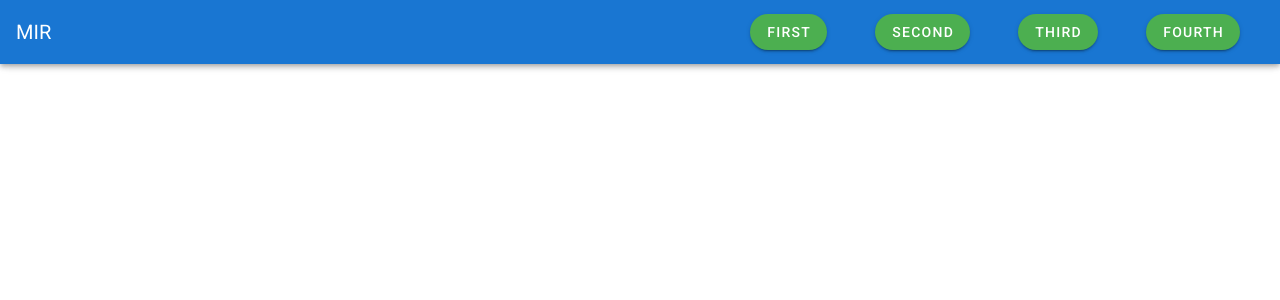
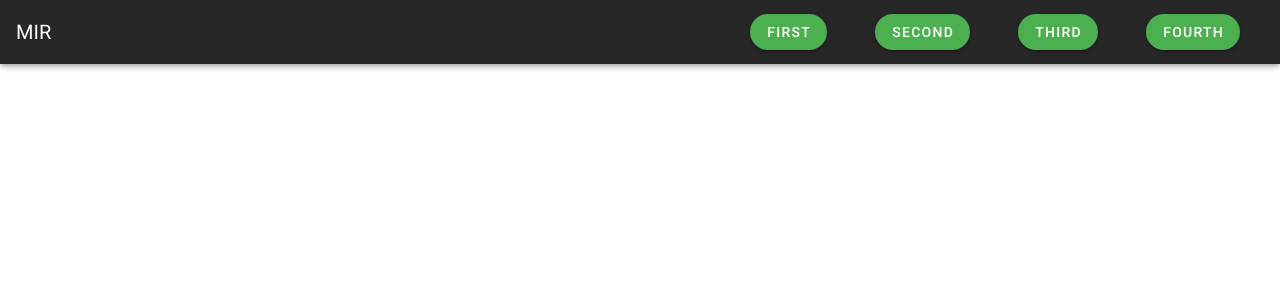
Before and after one commit to ShAlireza/MIR-Project-Front, a Vue app: page / in a window 1280 px wide. Shown: the top 300 px of the page. Built offline with nearby package versions, Linux system fonts and the light colour scheme.

Commit message:
change color of toolbar

```diff
--- a/src/App.vue
+++ b/src/App.vue
@@ -2,7 +2,7 @@
   <v-app>
     <v-app-bar
       app
-      color="primary"
+      color="blue-gray"
       dark
     >
     <v-toolbar-title class="">MIR</v-toolbar-title>
```
